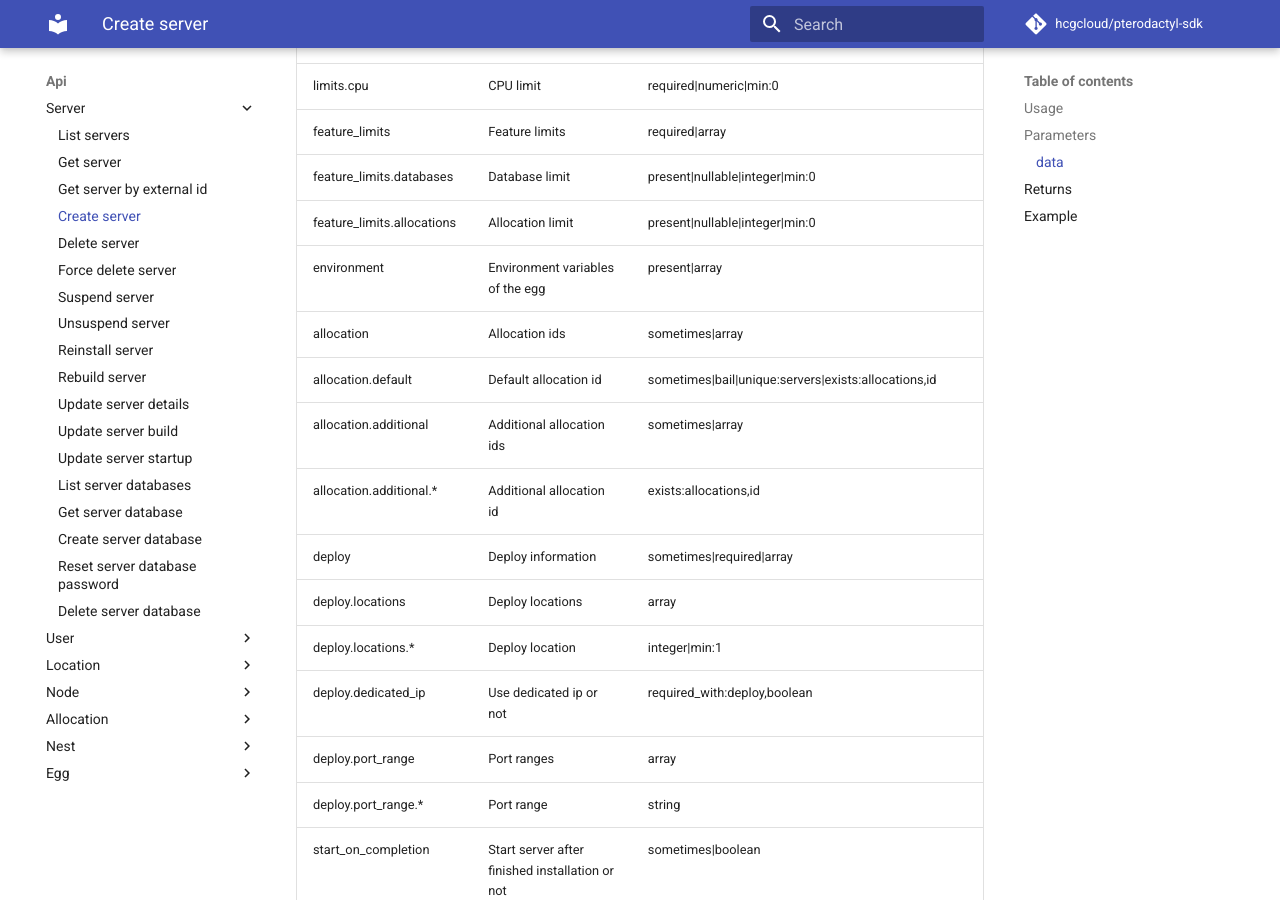
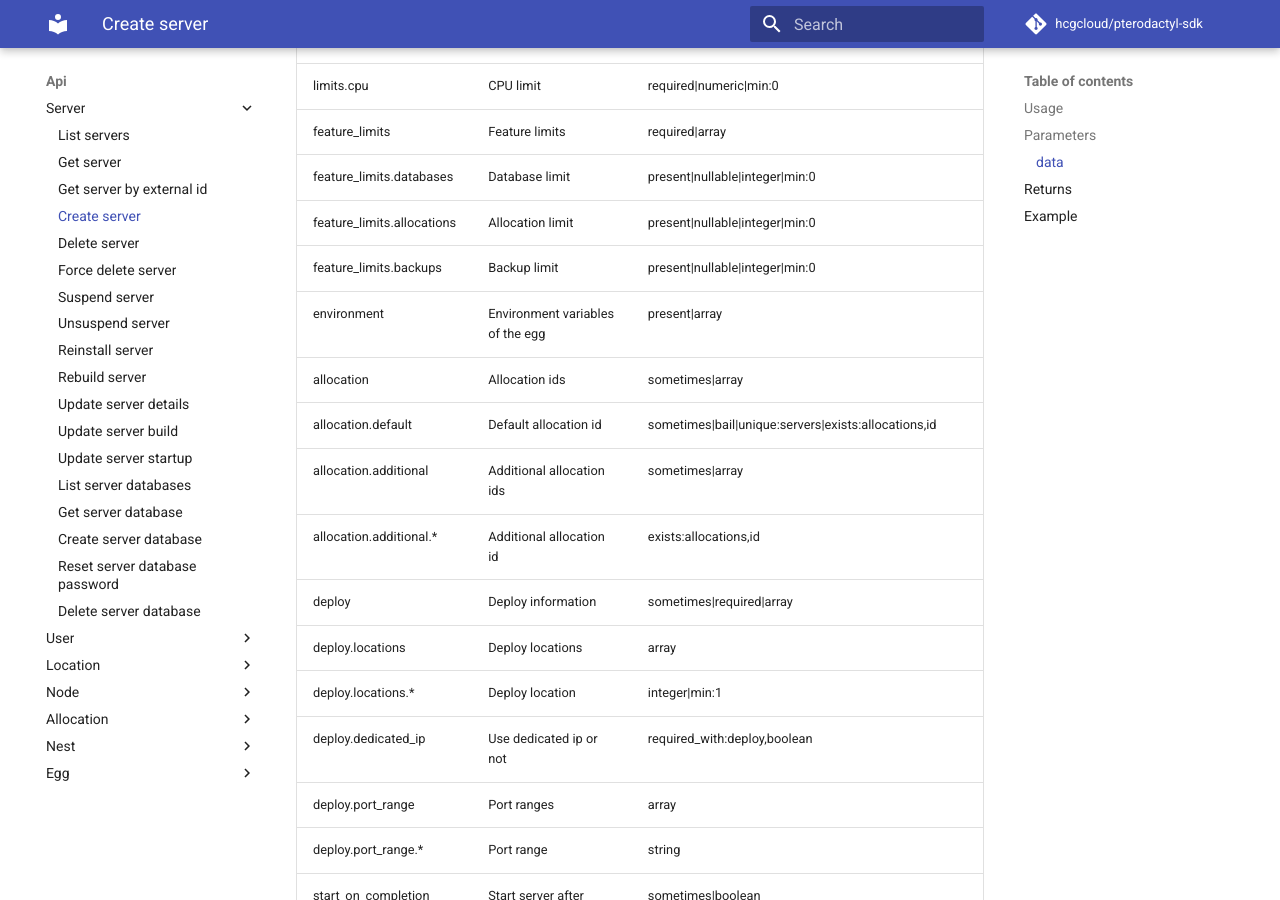
Before and after one commit to hcgcloud/pterodactyl-sdk-docs-v2, an MkDocs documentation site: the page built from docs/api/server/create-server.md, in a window 1280 px wide and 900 px high, scrolled down 1272 px. Built offline with MkDocs 1.6.1 and Material for MkDocs 9.7.7, drawn with Linux system fonts in a browser that asks for light colours; comment, search, counter and statistics services are not loaded; some of the changed text lies outside the part shown.

Commit message:
Add feature limit backup.
Adding the feature limit backup so users can create servers with backups

```diff
--- a/docs/api/server/create-server.md
+++ b/docs/api/server/create-server.md
@@ -34,6 +34,7 @@ Create a new server.
 | feature_limits |  Feature limits | required&#124;array |
 | feature_limits.databases |  Database limit | present&#124;nullable&#124;integer&#124;min:0 |
 | feature_limits.allocations |  Allocation limit | present&#124;nullable&#124;integer&#124;min:0 |
+| feature_limits.backups |  Backup limit | present&#124;nullable&#124;integer&#124;min:0 |
 | environment |  Environment variables of the egg | present&#124;array |
 | allocation |  Allocation ids | sometimes&#124;array |
 | allocation.default |  Default allocation id | sometimes&#124;bail&#124;unique:servers&#124;exists:allocations,id |
@@ -89,8 +90,9 @@ Returns a `server instance`.
 	}],
 	"object": "server",
 	"featureLimits": {
-		"databases": 0,
-		"allocations": 0
+		"databases": 1,
+		"allocations": 2,
+		"backups": 3
 	},
 	"user": 1,
 	"allocation": 55,
@@ -152,7 +154,8 @@ Returns a `server instance`.
 		],
 		"feature_limits" => [
 			"databases" => 1,
-			"allocations" => 2
+			"allocations" => 2,
+			"backups" => 3
 		],
 		"startup" => $egg->startup,
 		"description" => "",
```
